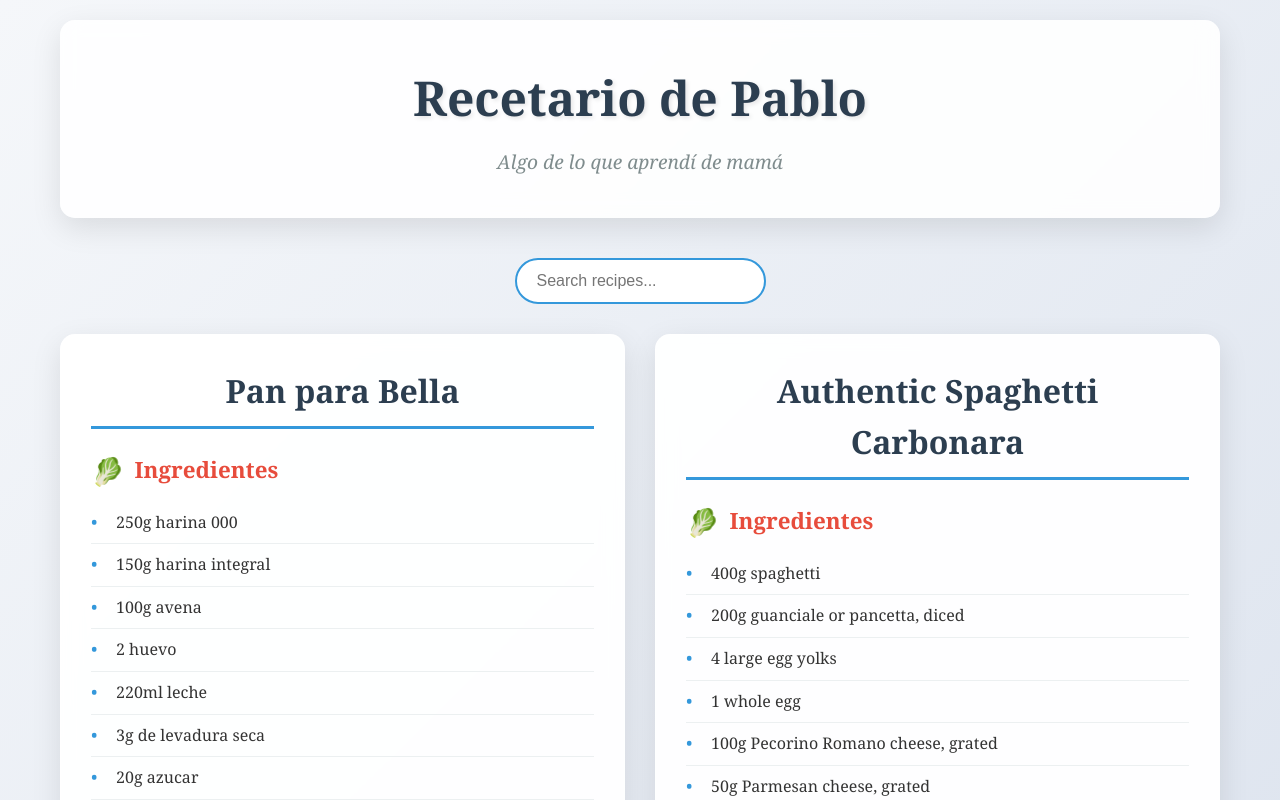
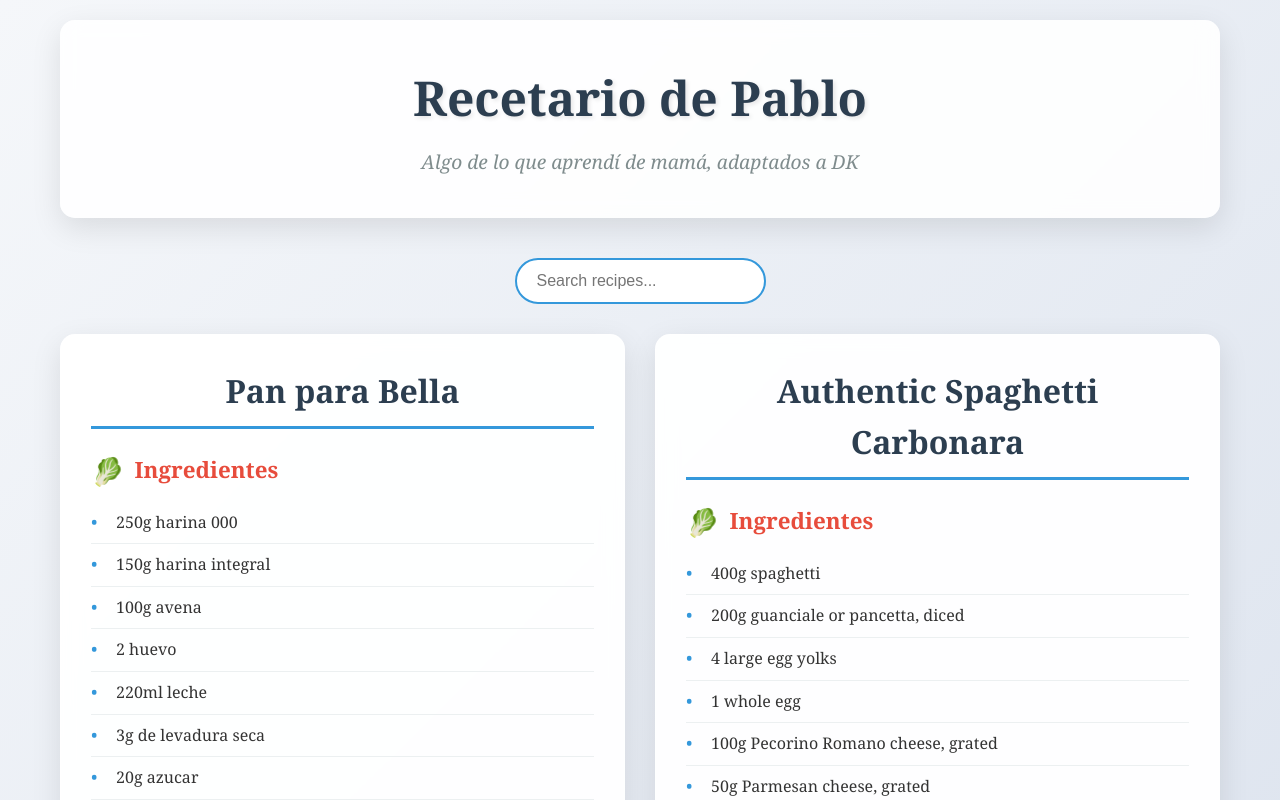
Before and after one commit to pabloacvd/xeven-com-ar, a plain HTML site: page recetas/index.html in a window 1280 px wide. Shown: the top 800 px of the page. Drawn offline with Linux system fonts and the light colour scheme.

Commit message:
Update index.html

```diff
--- a/recetas/index.html
+++ b/recetas/index.html
@@ -3,14 +3,14 @@
 <head>
     <meta charset="UTF-8">
     <meta name="viewport" content="width=device-width, initial-scale=1.0">
-    <title>My Recipe Blog</title>
+    <title>Recetario de Pablo en DK</title>
     <link rel="stylesheet" href="style.css">
 </head>
 <body>
     <div class="container">
         <div class="header">
             <h1>Recetario de Pablo</h1>
-            <p>Algo de lo que aprendí de mamá</p>
+            <p>Algo de lo que aprendí de mamá, adaptados a DK</p>
         </div>
 
         <div class="controls">
```
